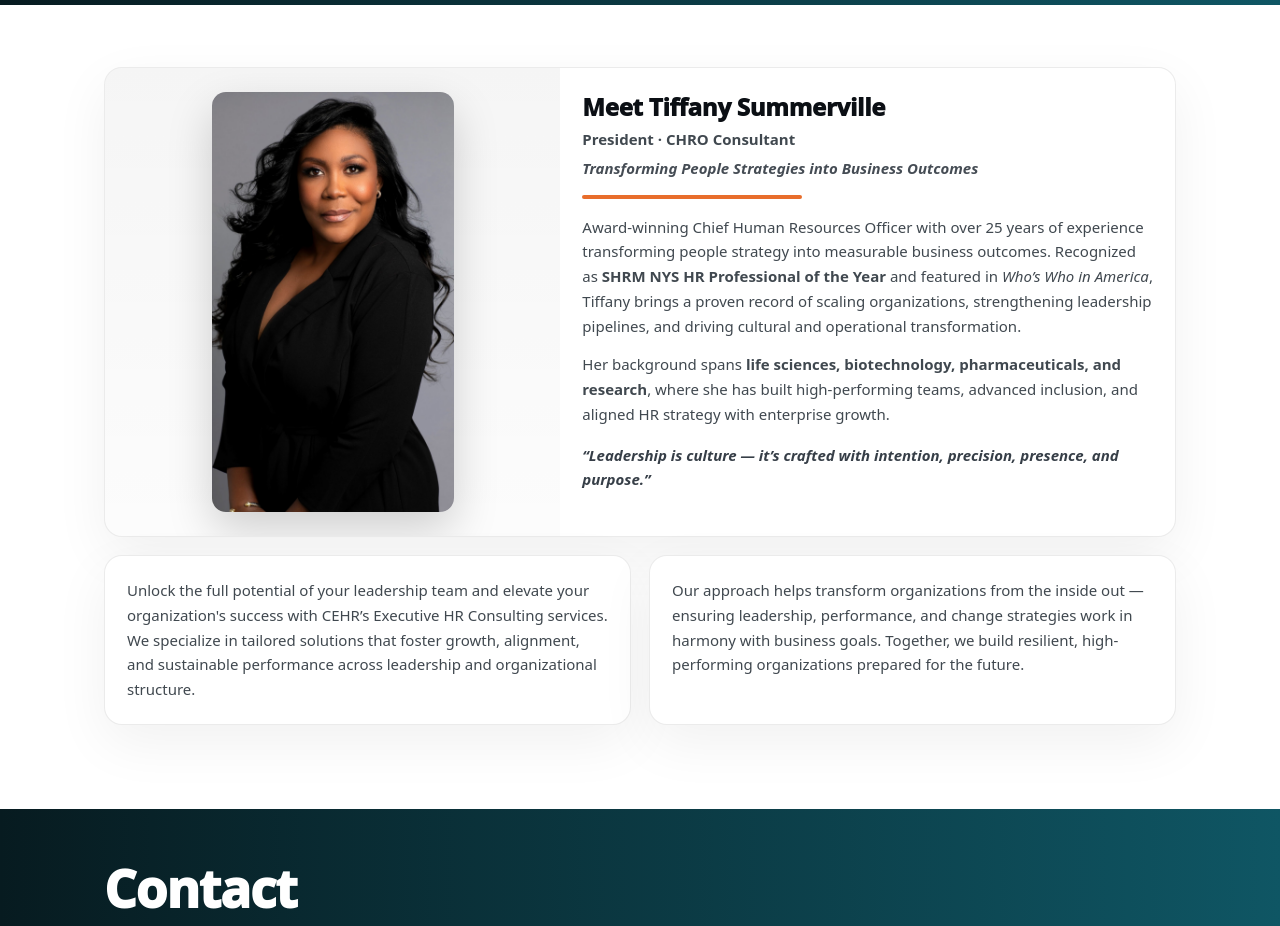
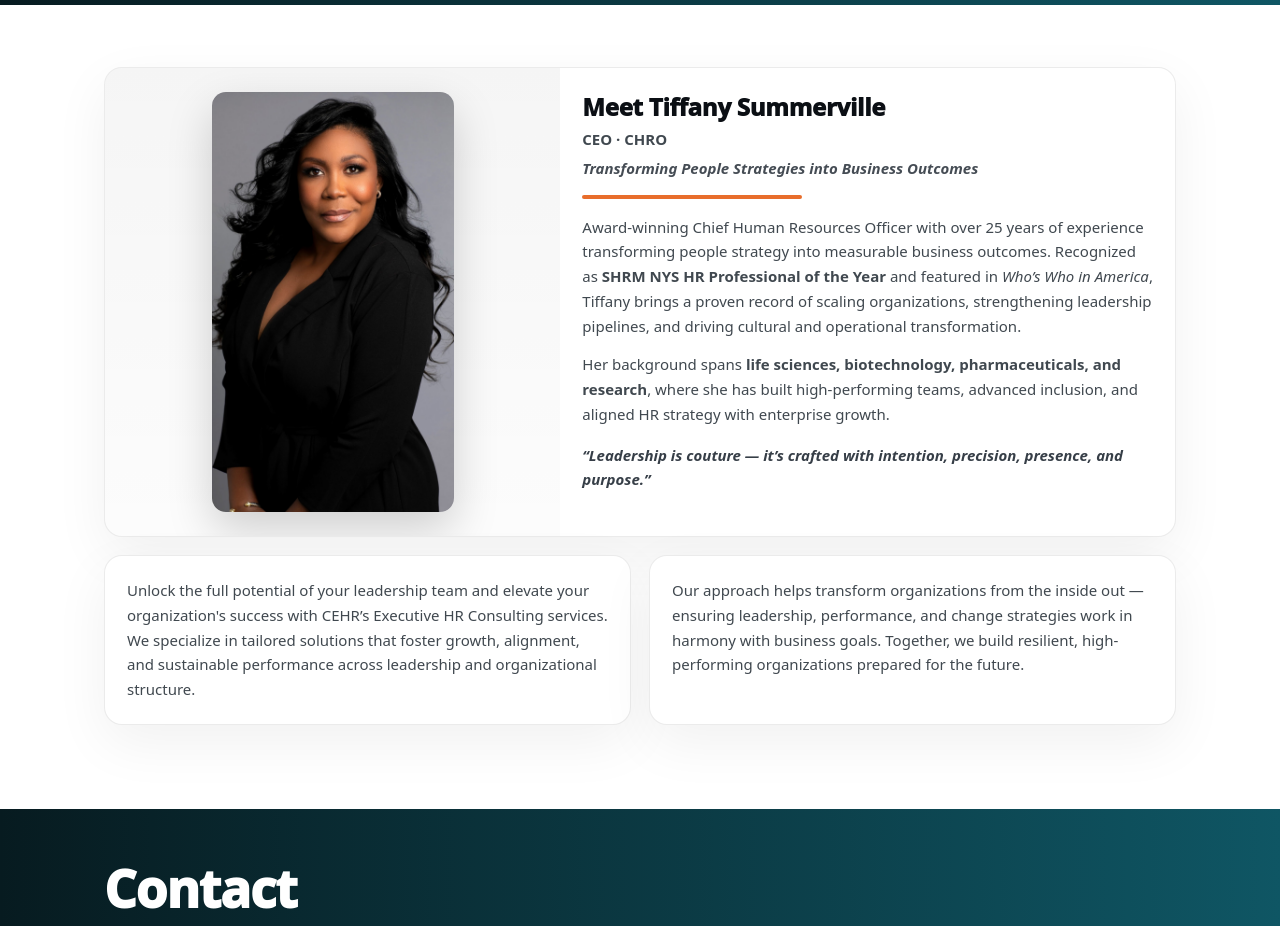
Before and after one commit to dmcintoshAE/cehrconsulting-site, a plain HTML site: page index.html in a window 1280 px wide. Shown: the part 2600-3526 px from the top of the page. Drawn offline with Linux system fonts and the light colour scheme.

Commit message:
"Update index.html with new content"

```diff
--- a/index.html
+++ b/index.html
@@ -675,7 +675,7 @@
           </div>
           <div class="meet-body">
             <h3>Meet Tiffany Summerville</h3>
-            <p class="role">President · CHRO Consultant</p>
+            <p class="role">CEO · CHRO</p>
             <p class="tagline">Transforming People Strategies into Business Outcomes</p>
             <div class="line"></div>
 
@@ -692,7 +692,7 @@
             </p>
 
             <p class="quote">
-              “Leadership is culture — it’s crafted with intention, precision, presence, and purpose.”
+              “Leadership is couture — it’s crafted with intention, precision, presence, and purpose.”
             </p>
           </div>
         </div>
```
